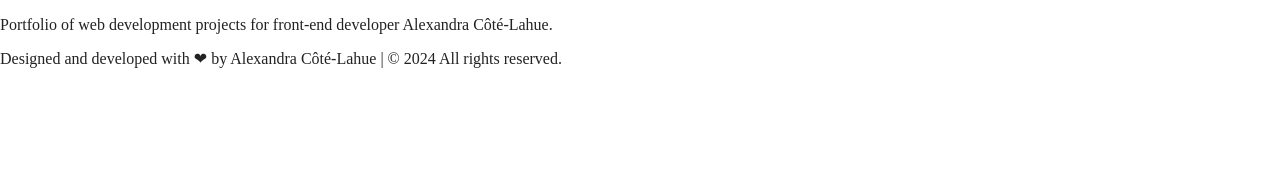
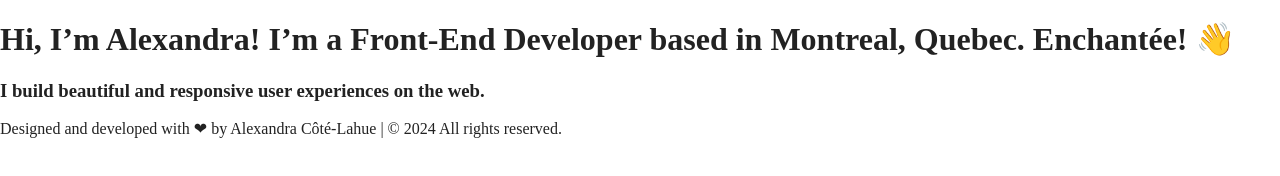
Before and after one commit to itsyagirlalexcote/professional-portfolio, a website built with Parcel: page index.html in a window 1280 px wide. Built offline with nearby package versions, Linux system fonts and the light colour scheme.

Commit message:
Organizing HTML sections and content

```diff
--- a/index.html
+++ b/index.html
@@ -31,12 +31,43 @@
 
 <body>
 
-    <p>Portfolio of web development projects for front-end developer Alexandra Côté-Lahue.</p>
+    <header>
+        <div class="content-wrapper">
+            <nav>
 
-    <p>
-        Designed and developed with ❤ by Alexandra Côté-Lahue |
-        © <script>document.write(new Date().getFullYear())</script> All rights reserved.
-    </p>
+            </nav>
+            <div class="profile-title">
+                <h1>
+                    Hi, I’m Alexandra! I’m a Front-End Developer based in Montreal, Quebec. Enchantée!
+                    <span class="wave-emoji">👋</span>
+                </h1>
+            </div>
+            <div class="profile-tagline">
+                <h3>
+                    I build beautiful and responsive user experiences on the web.
+                </h3>
+            </div>
+        </div>
+    </header>
+
+    <main>
+        <article class="portfolio">
+            <section id="projects">
+
+            </section>
+            <section id="tech-stack">
+
+            </section>
+        </article>
+    </main>
+
+    <footer>
+        <p>
+            Designed and developed with ❤ by Alexandra Côté-Lahue |
+            © <script>document.write(new Date().getFullYear())</script> All rights reserved.
+        </p>
+    </footer>
+
 
 </body>
 
```
